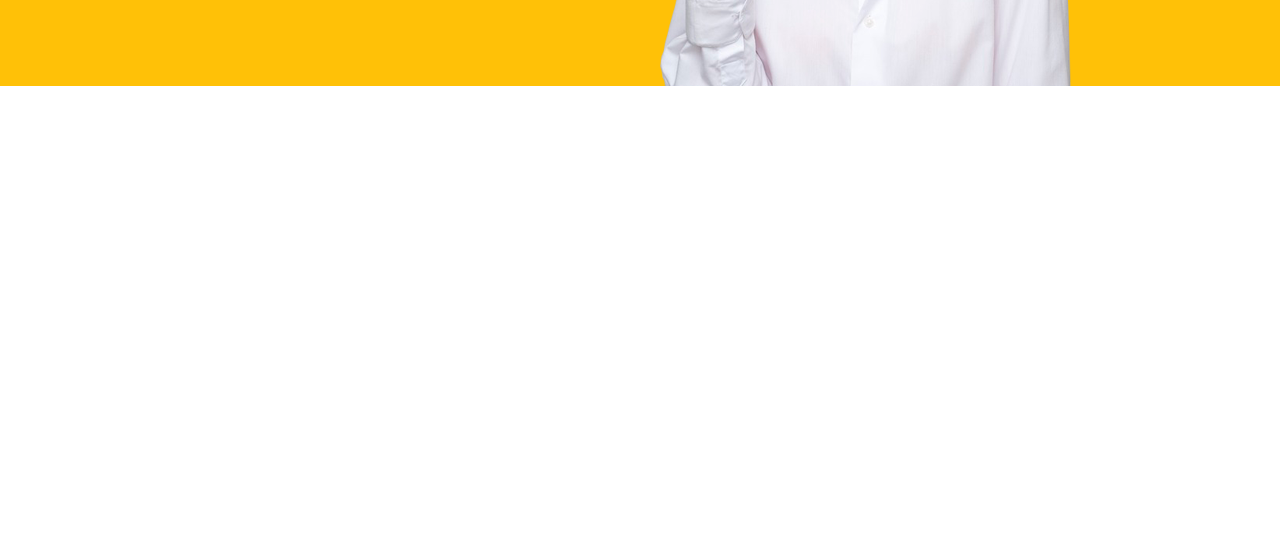
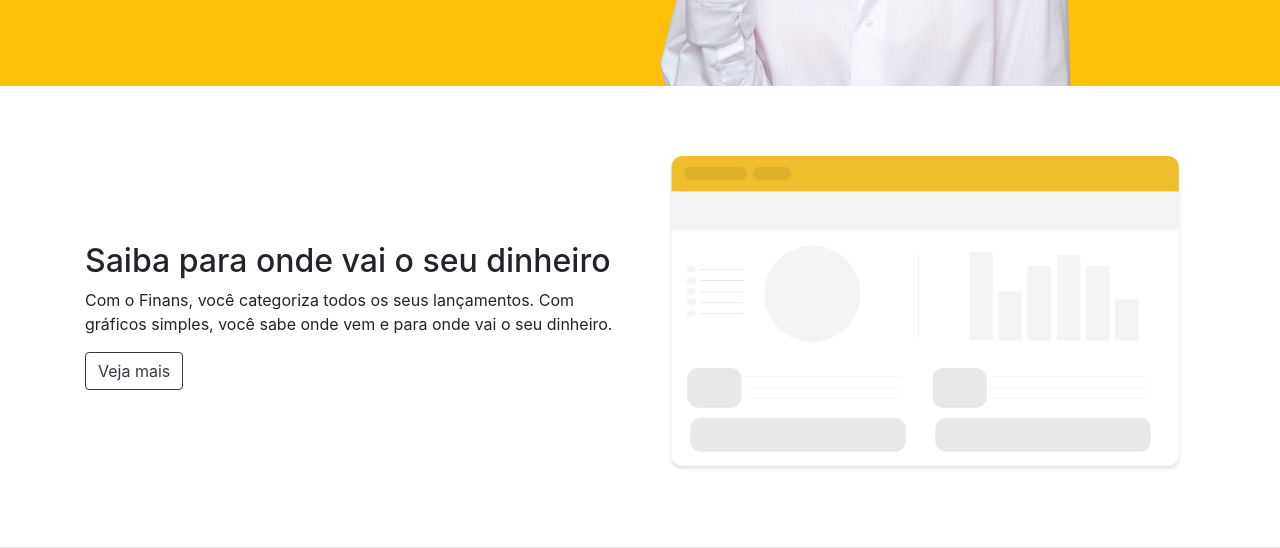
Before and after one commit to masilazev/finans-site, a plain HTML site: page index.html in a window 1280 px wide. Shown: the part 495-1043 px from the top of the page. Before the commit the page ends 800 px from the top, so only its background shows below. Drawn offline with nearby package versions, Linux system fonts and the light colour scheme.

Commit message:
Created first section

```diff
--- a/css/styles.css
+++ b/css/styles.css
@@ -2,3 +2,8 @@
     background: #ffc107;
     color: white;
 }
+
+.caixa {
+    padding: 60px 0;
+    border-bottom: 1px solid #e5e5e5;
+}
--- a/index.html
+++ b/index.html
@@ -108,7 +108,31 @@
 
   <!-- Fim da Seção Home -->
 
+  <!-- Início Seção Saiba -->
 
+  <section class="caixa">
+    <div class="container">
+      <div class="row">
+        <div class="col-md-6 d-flex">
+          <div class="align-self-center">
+            <h2>
+              Saiba para onde vai o seu dinheiro
+            </h2>
+            <p>
+              Com o Finans, você categoriza todos os seus lançamentos. Com gráficos simples, você sabe onde vem e para
+              onde vai o seu dinheiro.
+            </p>
+            <a href="vejamais.html" class="btn btn-outline-dark">Veja mais</a>
+          </div>
+        </div>
+        <div class="col-md-6">
+          <img src="img/saiba.png" class="img-fluid">
+        </div>
+      </div>
+    </div>
+  </section>
+
+  <!-- Fim Seção Saiba -->
 
   <!-- JavaScript (Opcional) -->
   <!-- jQuery primeiro, depois Popper.js, depois Bootstrap JS -->
```
